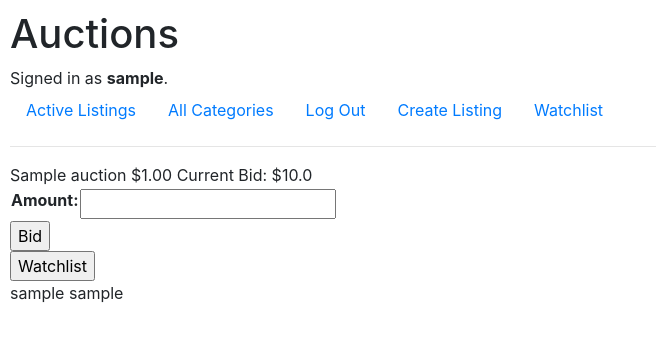
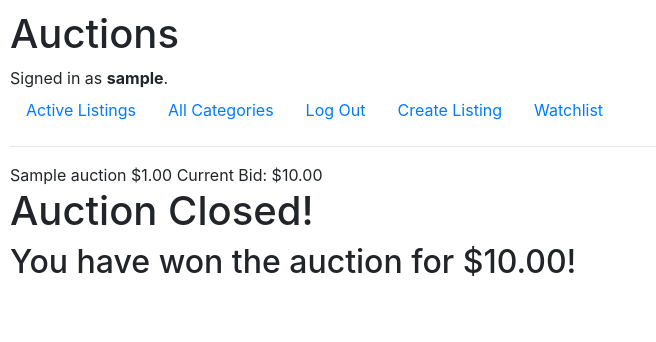
Before and after one commit to Erix-F5R/Auction-Django, a Django app: page /1 in a window 1280 px wide. Shown: the top 342 px of the page, without its empty margins (0-656 px from the left). Run offline with Django 3.2, Linux system fonts and the light colour scheme; a user stored in the database is signed in; tables that the repository leaves empty hold one stand-in row (values such as "Sample post"); some libraries are stand-ins or nearby versions.

Commit message:
winning bid implemented

```diff
--- a/auctions/models.py
+++ b/auctions/models.py
@@ -34,6 +34,7 @@ class Auction(models.Model):
     url = models.URLField(null=True, blank=True)
     min_bid = models.DecimalField(max_digits=10, decimal_places=2)
     start_time = models.DateTimeField(default=datetime.now, blank=True, null= True)
+    closed = models.BooleanField(default=False)
 
     user = models.ForeignKey(User, on_delete=models.CASCADE)
 
--- a/auctions/templates/auctions/auction.html
+++ b/auctions/templates/auctions/auction.html
@@ -4,7 +4,12 @@
 {{ auction }}
 ${{ auction.min_bid }}
 
-Current Bid: ${{max_bid}}
+Current Bid: ${{highest_bid.amount}}
+
+{%if not auction.closed%}
+
+
+
 
 <form action="" method="post">
     {% csrf_token %}
@@ -18,11 +23,27 @@ Current Bid: ${{max_bid}}
 
 <form action="" method ="post">
     {% csrf_token %}
-
     <input type="submit" name = "submit" value="Watchlist">
 </form>
 
-{{ user }}
-{{ auction.user }}
+
+{% if user == auction.user %}
+<form action="" method ="post">
+    {% csrf_token %}
+    <input type="submit" name = "submit" value="Close Auction">
+</form>
+{% endif %}
+
+{%else%}
+
+<h1>Auction Closed!</h1>
+{% if highest_bid.user == user%}
+
+    <h2>You have won the auction for ${{highest_bid.amount}}!</h2>
+
+{%endif%}
+
+{%endif%}
+
 
 {% endblock %}
--- a/auctions/views.py
+++ b/auctions/views.py
@@ -100,12 +100,18 @@ def create_listing(request):
 def auction(request, auction_id):
 
     auction = Auction.objects.get(id=auction_id)
+    highest_bidder = Bid.objects.filter(auction = auction).last()
 
-    ## if not bids???
     try:
-        max_bid = float( Bid.objects.filter(auction = auction).aggregate(Max('amount'))['amount__max'])
+        highest_bid = Bid.objects.filter(auction = auction).last()
     except:
-        max_bid = auction.min_bid
+        highest_bid = auction.min_bid
+
+    ## if no bids
+    ##try:
+    ##    max_bid = float( Bid.objects.filter(auction = auction).aggregate(Max('amount'))['amount__max'])
+    ##except:
+    ##    max_bid = auction.min_bid
 
     if request.method == "POST":
 
@@ -117,13 +123,13 @@ def auction(request, auction_id):
                 amount = form.cleaned_data['amount']
 
                 if amount <= max_bid or amount <= auction.min_bid :
-                    return render(request, "auctions/auction.html", {"auction": auction, "form": NewBidForm(), "error":'Error, invaild bid', "max_bid": max_bid})
+                    return render(request, "auctions/auction.html", {"auction": auction, "form": NewBidForm(), "error":'Error, invaild bid', "highest_bid": highest_bid})
 
                 bid = Bid(amount=amount,
                           user=User.objects.get(id=request.user.id),
                           auction=Auction.objects.get(pk=auction_id))
                 bid.save()
-            return render(request, "auctions/auction.html", {"auction": auction, "form": NewBidForm(), "error": '', "max_bid": max_bid})
+            return render(request, "auctions/auction.html", {"auction": auction, "form": NewBidForm(), "error": '', "highest_bid": highest_bid})
 
         elif request.POST.get("submit") == "Watchlist":
             user = User.objects.get(id=request.user.id)
@@ -136,9 +142,17 @@ def auction(request, auction_id):
             else:
                 user.watchlist.filter(auction=auction).delete()
 
-            return render(request, "auctions/auction.html", {"auction": auction, "form": NewBidForm(), "error": '' , "max_bid": max_bid})
+            return render(request, "auctions/auction.html", {"auction": auction, "form": NewBidForm(), "error": '' , "highest_bid": highest_bid})
+
+        elif request.POST.get("submit") == "Close Auction":
+
+            auction.closed = True
+            auction.save()
+
+            return render(request, "auctions/auction.html", {"auction": auction, "form": NewBidForm(), "error": '' , "highest_bid": highest_bid})
+
     else:
-        return render(request, "auctions/auction.html", {"auction": auction, "form": NewBidForm(), "error": '', "max_bid": max_bid})
+        return render(request, "auctions/auction.html", {"auction": auction, "form": NewBidForm(), "error": '', "highest_bid": highest_bid})
 
 
 @login_required(login_url='/login')
```
